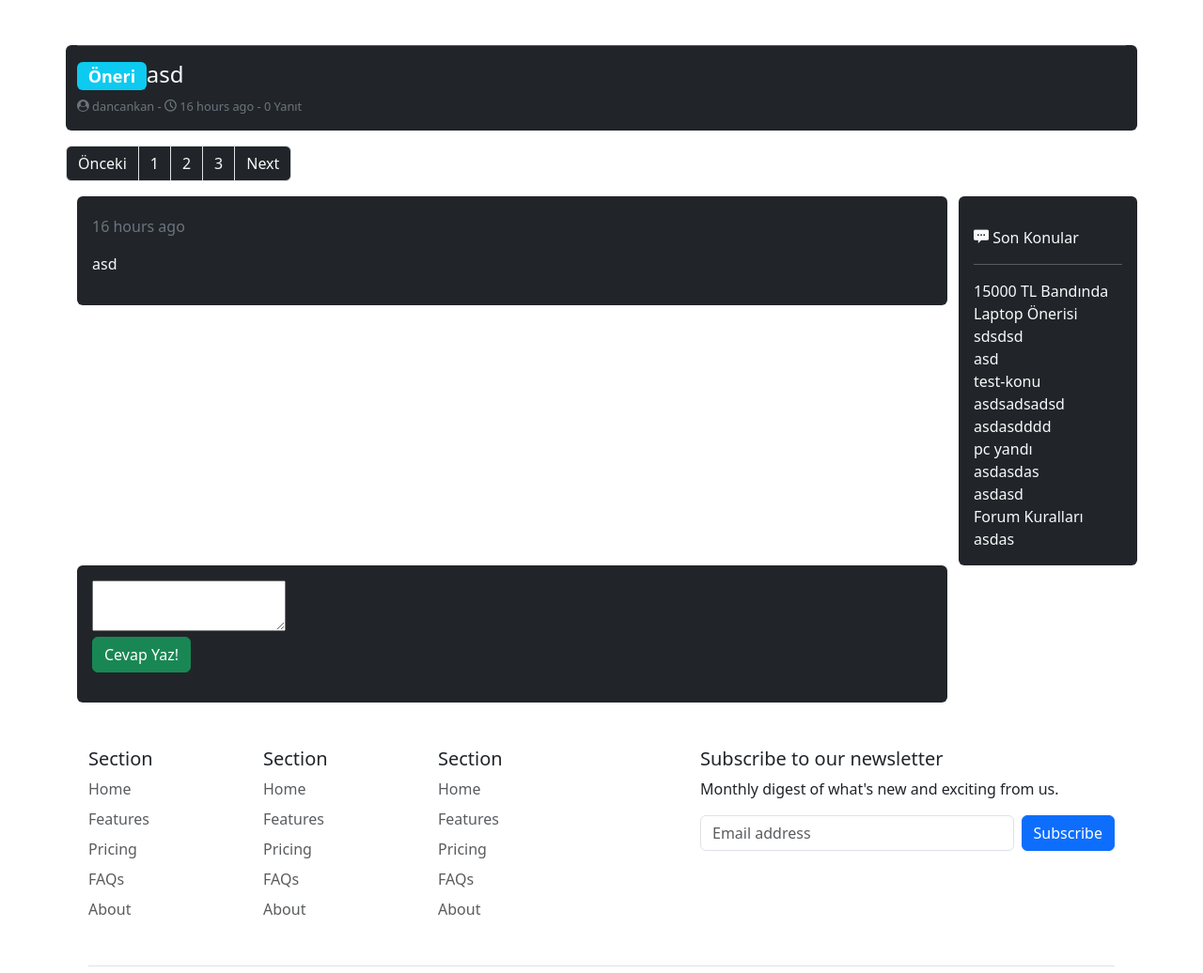
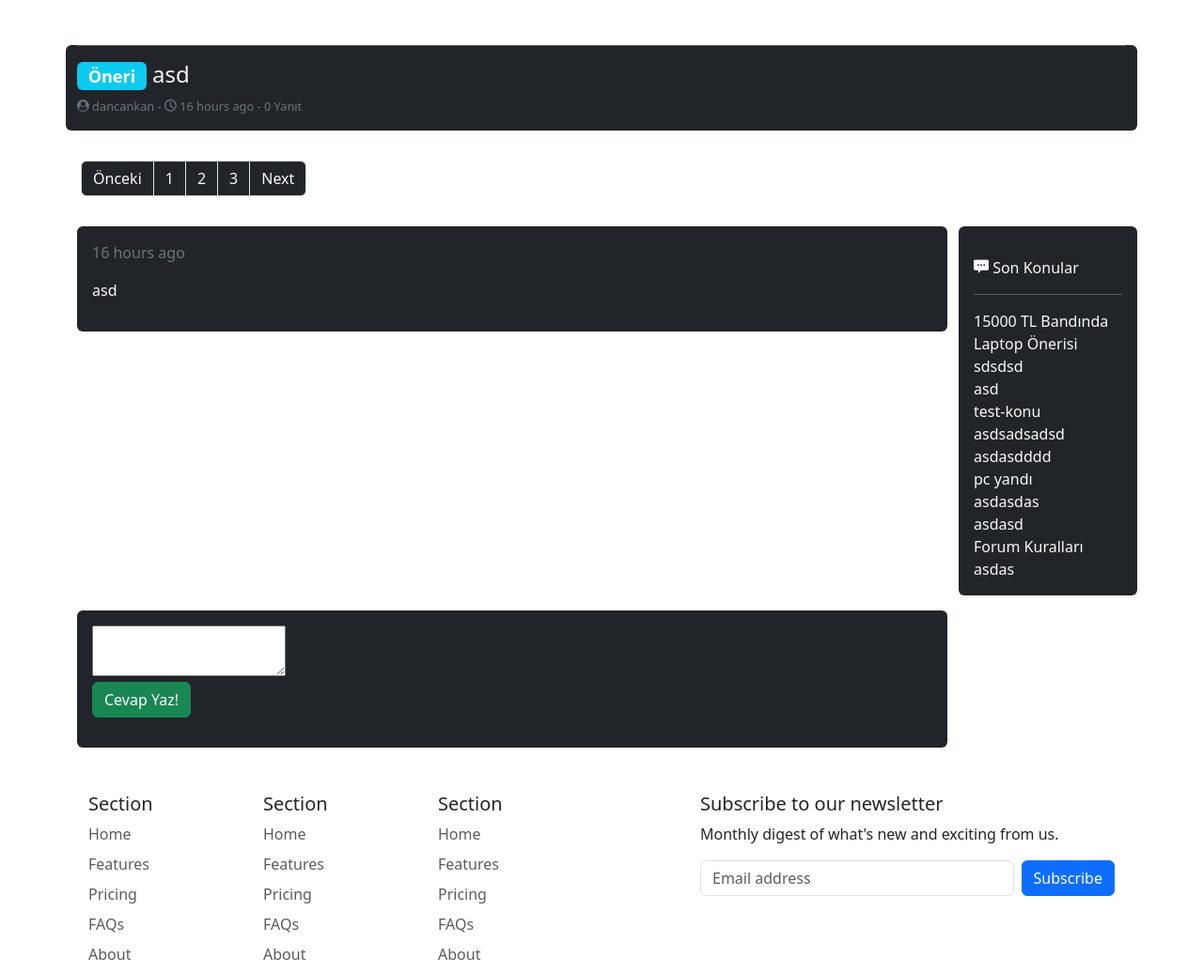
Before and after one commit to DCanKayrak/Tech-Forum-Website, a Django app: a page that uses templates/layout.html in a window 1280 px wide. Shown: the part 110-1146 px from the top of the page at 94% size. Run offline with Django 4.2, Linux system fonts and the light colour scheme; data comes from the database, SQL or seed files in the repository; both versions use the stored data as it was after the commit; some libraries are stand-ins or nearby versions; some web fonts are replaced.

Commit message:
Added Some New Features & BugFix

```diff
--- a/pages/models.py
+++ b/pages/models.py
@@ -34,11 +34,23 @@ class Topic(models.Model):
     viewCounter = models.IntegerField(default=0)
     LastUpdate = models.DateTimeField(default=datetime.now)
     author = models.CharField(max_length=50)
+    is_commentable = models.BooleanField(default=True)
     slug = models.SlugField(null=False,blank=True,unique=True,db_index=True,editable=False)
 
-    def save(self,*args,**kwargs):
-        self.slug = slugify(self.title)
-        super().save(*args,**kwargs)
+    def _get_unique_slug(self):
+        slug = slugify(self.title)
+        unique_slug = slug
+        num = 1
+        while Topic.objects.filter(slug=unique_slug).exists():
+            unique_slug = '{}-{}'.format(slug, num)
+            num += 1
+        return unique_slug
+
+    def save(self, *args, **kwargs):
+        if not self.slug:
+            self.slug = self._get_unique_slug()
+        super().save(*args, **kwargs)
+
 
     def __str__(self) -> str:
         return self.title
--- a/pages/urls.py
+++ b/pages/urls.py
@@ -10,5 +10,7 @@ urlpatterns = [
     path('konu/<slug:slug>',views.subjectDetails,name='subjectDetails'),
     path('kategori/<slug:slug>',views.getCategory,name='category'),
     path('uye/<int:id>',views.userDetails,name='userDetails'),
-    path('search',views.search,name='search')
+    path('konu/sil/<int:id>',views.deleteTopic,name='deleteTopic'),
+    path('search',views.search,name='search'),
+    path('mesaj/sil/<int:id>',views.deleteComment,name='deleteComment'),
 ] + static(settings.MEDIA_URL,document_root=settings.MEDIA_ROOT)
--- a/pages/views.py
+++ b/pages/views.py
@@ -4,6 +4,7 @@ from django.template import loader
 from user.views import User
 from django.contrib.auth.decorators import login_required
 from datetime import datetime
+from .core.MailService import sendMail
 
 # Create your views here.
 def index(request):
@@ -60,6 +61,7 @@ def subjectDetails(request,slug):
     comments = Comment.objects.filter(topic_id=currentTopic.id)
     topics = Topic.objects.order_by('LastUpdate').reverse()
 
+    #Making comments
     if request.method == 'POST':
         message = request.POST['editor']
         user = request.user
@@ -69,6 +71,11 @@ def subjectDetails(request,slug):
         comment.save()
         currentTopic.LastUpdate = datetime.now()
         currentTopic.save()
+
+
+        author = User.objects.get(username=currentTopic.author)
+
+        #sendMail(to=author.email,msg=currentTopic.title)
         return redirect("/konu/"+slug)
 
 
@@ -99,11 +106,31 @@ def getCategory(request,slug):
 
     return HttpResponse(template.render(context, request))
 
-def search(request,q):
-    topics = Topic.objects.all()
+def search(request):
 
+    q = request.GET['q']
+    topics = Topic.objects.filter(title=q)
 
-    return render(request,'pages/searchResult.html')
+    context = {
+        'topics':topics,
+    }
+
+    return render(request,'pages/searchResult.html',context)
+
+def deleteTopic(request,id):
+    tempTopic = Topic.objects.get(id=id)
+
+    if request.method == 'POST':
+        tempTopic.delete()
+        return redirect('http://127.0.0.1:8000/')
+
+def deleteComment(request,id):
+    tempComment = Comment.objects.get(id=id)
+
+    if request.method == 'POST':
+        tempComment.delete()
+        link = '/konu/'+tempComment.topic.slug
+        return redirect(link)
 
 def userDetails(request,id):
     user = User.objects.get(id=id)
--- a/templates/layout.html
+++ b/templates/layout.html
@@ -31,8 +31,7 @@
               <li><a href="http://127.0.0.1:8000/konu/forum-kurallari" class="nav-link px-2 text-white">⚠️ Forum Kuralları</a></li>
               <li><a href="#" class="nav-link px-2 text-white">Teknoloji Haberleri</a></li>
             </ul>
-
-            <form class="col-12 col-lg-auto mb-3 mb-lg-0 me-lg-3" role="search">
+            <form action="{% url 'search' %}" method="GET" class="col-12 col-lg-auto mb-3 mb-lg-0 me-lg-3" role="search">
               <input type="search" name="q" class="form-control form-control-dark text-bg-dark" placeholder="Search..." aria-label="Search">
             </form>
 
--- a/templates/pages/category.html
+++ b/templates/pages/category.html
@@ -22,7 +22,7 @@
               {% else %}
               <div class="badge bg-danger">{{topic.titlePrefix}}</div>
               {% endif %}
-              <a href="konu/{{topic.slug}}">{{topic.title}}</a>
+              <a href="http://127.0.0.1:8000/konu/{{topic.slug}}">{{topic.title}}</a>
                 <p>Konu hakkında açıklamaların devamı</p>
                 <p style="font-size: 10px;" class="">{{topic.LastUpdate|naturaltime}}</p>
               </div>
--- a/templates/pages/newTopic.html
+++ b/templates/pages/newTopic.html
@@ -17,6 +17,7 @@ Yeni Konu
         <div class="form-group mb-3">
             <label for="titlePrefixLabel">Başlık Ön Eki :</label>
             <select name="titlePrefix" id="titlePrefix" required>
+                <option value=" ">Ön Ek Yok</option>
                 <option value="Öneri">Öneri</option>
                 <option value="Yardım">Yardım</option>
             </select>
--- a/templates/pages/searchResult.html
+++ b/templates/pages/searchResult.html
@@ -14,7 +14,7 @@
         <div class="row mt-3 mb-3">
             <div class="col-1 mt-4"><span style="font-size: 48px;" class="icon-user-circle"></span></div>
             <div class="col-11">
-                <p>Konu</p>
+                <p>{{topics.title}}</p>
                 <p>Konu hakkında açıklamaların devamı</p>
                 <p style="font-size: 10px;" class="text-muted">07/07/1923</p>
             </div>
--- a/templates/pages/subjectDetails.html
+++ b/templates/pages/subjectDetails.html
@@ -12,11 +12,16 @@
     <!--Title-->
     <hr class="mt-5">
     <div class="d-flex justify-content-start">
-        {% if topic.titlePrefix == 'Yardım'%}
-        <h4> <span class="badge bg-danger">Yardım</span>{{topic.title}}</h4>
-        {% else %}
-        <h4> <span class="badge bg-info">Öneri</span>{{topic.title}}</h4>
-        {% endif %}
+        {% if topic.titlePrefix == 'Öneri' %}
+              <h4><div class="badge bg-info">{{topic.titlePrefix}}</div> {{topic.title}}</h4>
+              {% endif %}
+              {% if topic.titlePrefix == 'Yardım' %}
+              <h4><div class="badge bg-danger">{{topic.titlePrefix}}</div> {{topic.title}}</h4>
+              {% endif %}
+
+              {% if topic.titlePrefix == 'Kurallar' %}
+              <h4><div class="badge bg-warning">{{topic.titlePrefix}}</div> {{topic.title}}</h4>
+              {% endif %}
     </div>
     <div class="row">
         <div class="col-3">
@@ -25,8 +30,10 @@
                 {{topic.LastUpdate|naturaltime}} - {{commentCounter}} Yanıt</p>
         </div>
         {% if user.username == topic.author %}
-        <form action="" method="DELETE">
+        <form action="{% url 'deleteTopic' topic.id %}" method="POST">
+            {% csrf_token %}
             <div class="form-group mb-3">
+
                 <button type="submit" class="btn btn-danger">Sil</button>
             </div>
         </form>
@@ -34,7 +41,7 @@
     </div>
 </div>
 <!--Pagination-->
-<div class="container pagination">
+<div class="container pagination p-3">
     <nav aria-label="Page navigation example">
         <ul class="pagination">
             <li class="page-item"><a class="page-link bg-dark text-light" href="#">Önceki</a></li>
@@ -50,10 +57,39 @@
 <div class="container rounded">
     <!--Post&Comment-->
     <div class="row">
-        <div class="col-10 text-light">
-            <div class="rounded p-3 bg-dark">
-                <p class="text-secondary mt-1">{{topic.LastUpdate|naturaltime}}</p>
-                <p class="mt-1">{{topic.subject|safe}}</p>
+        <div class="col-10 ">
+            <div class="rounded">
+                <div class="rounded p-3 bg-dark text-light">
+                    <p class="text-secondary bg-dark">{{topic.LastUpdate|naturaltime}}</p>
+                    <p class="">{{topic.subject|safe}}</p>
+                </div>
+
+                {% for comment in comments %}
+
+
+                <div class="rounded p-3 mt-3 bg-dark text-light">
+                    <div class="d-flex flex-row">
+                        <p>{{comment.user.username}} - {{comment.time|naturaltime}}
+
+
+                        {% if user.username == comment.user.username %}
+                        <form action="{% url 'deleteComment' comment.id %}" method="POST">
+                            {% csrf_token %}
+                            <div class="form-group mb-3">
+                                <button type="submit" class="btn btn-danger">Sil</button>
+                            </div>
+                        </form>
+                        {% endif %}
+                    </div>
+
+                    </p>
+                    <p>{{comment.message|safe}}</p>
+
+
+                </div>
+
+
+                {% endfor %}
             </div>
             <!-- NEW Comment-->
         </div>
@@ -68,21 +104,10 @@
         </div>
     </div>
 
-    {% for comment in comments %}
+    <!--ssss-->
+    {% if topic.is_commentable %}
     <div class="row">
-        <div class="col-10 text-light mb-5">
-            <div class="rounded p-3 bg-dark">
-
-                    <p>{{comment.user.username}} - {{comment.time|naturaltime}}</p>
-                    <p>{{comment.message|safe}}</p>
-
-            </div>
-        </div>
-    </div>
-    {% endfor %}
-
-    <div class="row">
-        <div class="col-10 text-light">
+        <div class="col-10 text-light mt-3">
             <div class="rounded p-3 bg-dark">
                 <form action="" method="POST" enctype="multipart/form-data">
                     {% csrf_token %}
@@ -95,7 +120,7 @@
             </div>
         </div>
     </div>
-
+    {% endif %}
 
 
 
```
Also changed, not shown: pages/core/MailService.py (added, +16 -0 lines), templates/pages/index.html (+8 -1 lines), db.sqlite3, pages/migrations/0020_topic_is_commentable.py (added), pages/migrations/0021_alter_topic_is_commentable.py (added).
